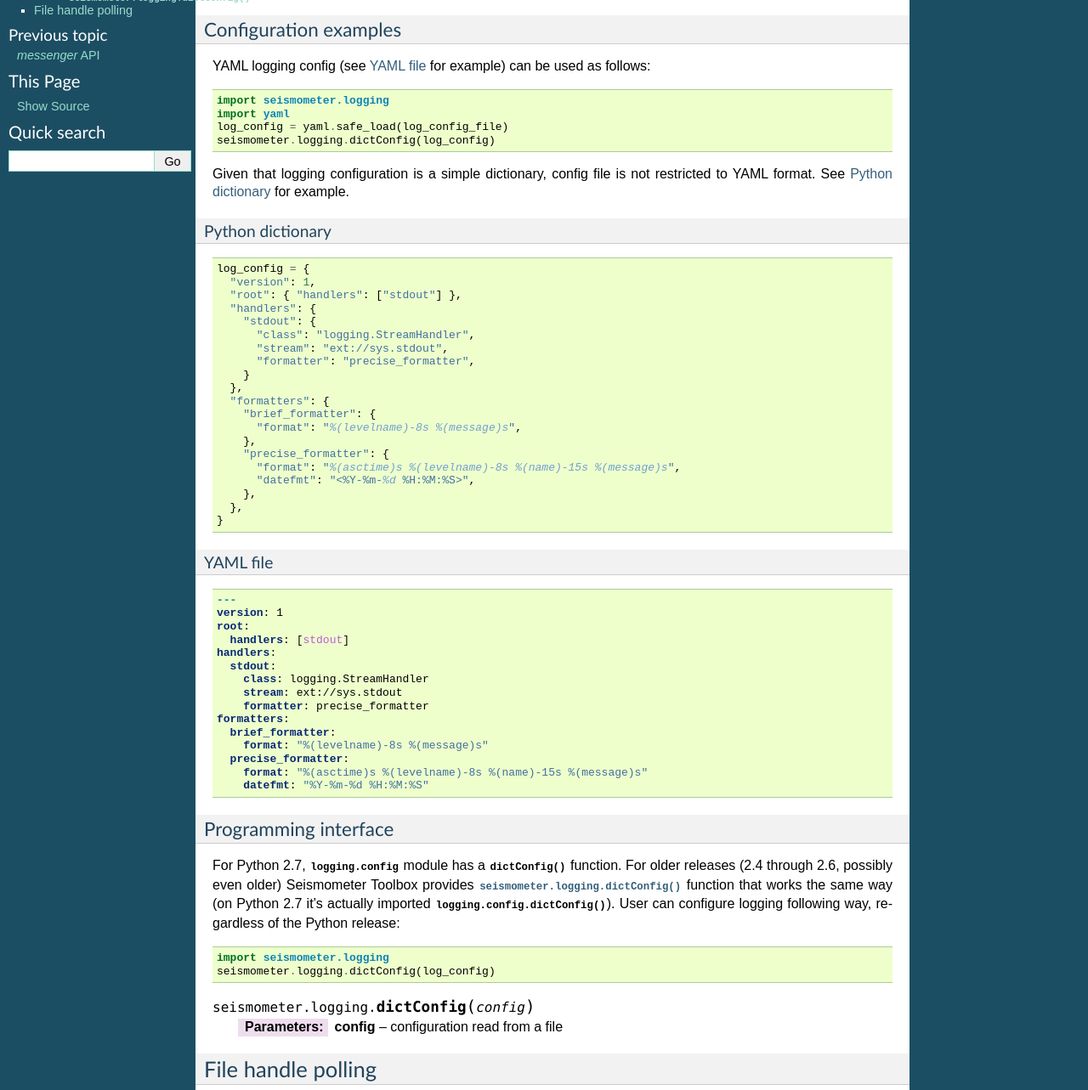
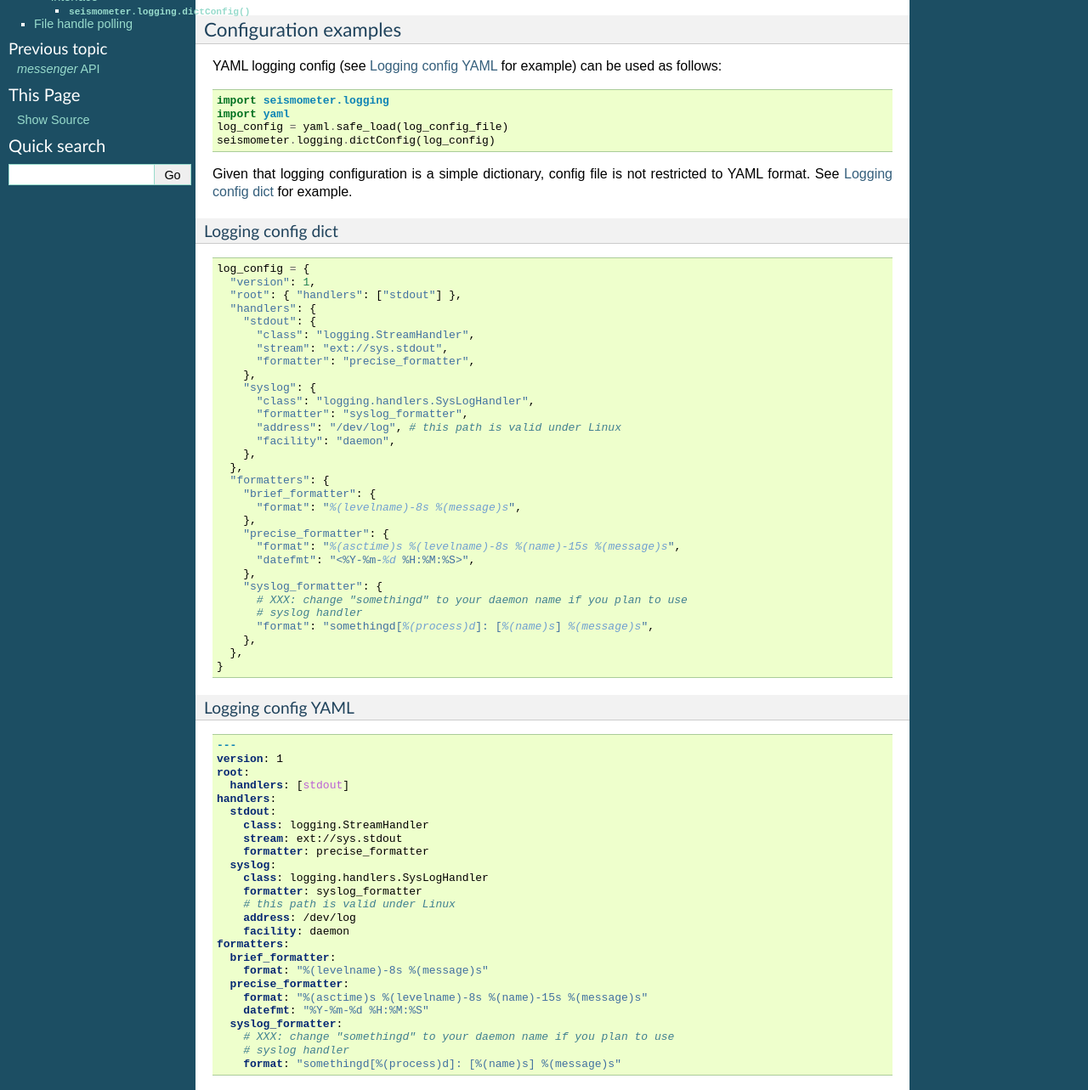
Before and after one commit to dozzie/seismometer-toolbox, a Sphinx documentation site: the page built from doc/internals/utilities.rst, in a window 1280 px wide and 1400 px high, scrolled down 294 px, cut to the strip 0-1283 px from the top of the window. Shown: the whole strip at 85% size. Built offline with Sphinx 7.4.7, drawn with Linux system fonts in a browser that asks for light colours; some of the changed text lies outside the part shown.

Commit message:
Updated logging examples in documentation.
Included logging to syslog to the examples and some references in messenger
and daemonshepherd pages.

```diff
--- a/doc/commandline/daemonshepherd.rst
+++ b/doc/commandline/daemonshepherd.rst
@@ -44,7 +44,8 @@
 
 .. cmdoption:: -l <config>, --logging <config>
 
-   logging configuration, in JSON or YAML format
+   logging configuration, in JSON or YAML format (see
+   :ref:`yaml-logging-config` for example structure)
 
 .. cmdoption:: -s <path>, --control-socket <path>
 
--- a/doc/commandline/messenger.rst
+++ b/doc/commandline/messenger.rst
@@ -54,7 +54,8 @@
 
    Logging configuration file (YAML or JSON) with dictionary suitable for
    :func:`logging.config.dictConfig`. If not specified, messages (but only
-   warnings) are printed to *STDERR*.
+   warnings) are printed to *STDERR*. See :ref:`yaml-logging-config` for
+   example config.
 
 Signals
 -------
--- a/doc/internals/utilities.rst
+++ b/doc/internals/utilities.rst
@@ -16,9 +16,9 @@
 
 
 Configuration examples
-------------------------------
+----------------------
 
-YAML logging config (see :ref:`yaml-config` for example) can be used as
+YAML logging config (see :ref:`yaml-logging-config` for example) can be used as
 follows::
 
    import seismometer.logging
@@ -27,12 +27,12 @@
    seismometer.logging.dictConfig(log_config)
 
 Given that logging configuration is a simple dictionary, config file is not
-restricted to YAML format. See :ref:`python-config` for example.
+restricted to YAML format. See :ref:`python-logging-config` for example.
 
-.. _python-config:
+.. _python-logging-config:
 
-Python dictionary
-^^^^^^^^^^^^^^^^^
+Logging config dict
+^^^^^^^^^^^^^^^^^^^
 
 .. code-block:: python
 
@@ -44,7 +44,13 @@
          "class": "logging.StreamHandler",
          "stream": "ext://sys.stdout",
          "formatter": "precise_formatter",
-       }
+       },
+       "syslog": {
+         "class": "logging.handlers.SysLogHandler",
+         "formatter": "syslog_formatter",
+         "address": "/dev/log", # this path is valid under Linux
+         "facility": "daemon",
+       },
      },
      "formatters": {
        "brief_formatter": {
@@ -54,14 +60,19 @@
          "format": "%(asctime)s %(levelname)-8s %(name)-15s %(message)s",
          "datefmt": "<%Y-%m-%d %H:%M:%S>",
        },
+       "syslog_formatter": {
+         # XXX: change "somethingd" to your daemon name if you plan to use
+         # syslog handler
+         "format": "somethingd[%(process)d]: [%(name)s] %(message)s",
+       },
      },
    }
 
 
-.. _yaml-config:
+.. _yaml-logging-config:
 
-YAML file
-^^^^^^^^^
+Logging config YAML
+^^^^^^^^^^^^^^^^^^^
 
 .. code-block:: yaml
 
@@ -74,12 +85,22 @@
        class: logging.StreamHandler
        stream: ext://sys.stdout
        formatter: precise_formatter
+     syslog:
+       class: logging.handlers.SysLogHandler
+       formatter: syslog_formatter
+       # this path is valid under Linux
+       address: /dev/log
+       facility: daemon
    formatters:
      brief_formatter:
        format: "%(levelname)-8s %(message)s"
      precise_formatter:
        format: "%(asctime)s %(levelname)-8s %(name)-15s %(message)s"
        datefmt: "%Y-%m-%d %H:%M:%S"
+     syslog_formatter:
+       # XXX: change "somethingd" to your daemon name if you plan to use
+       # syslog handler
+       format: "somethingd[%(process)d]: [%(name)s] %(message)s"
 
 
 Programming interface
```
